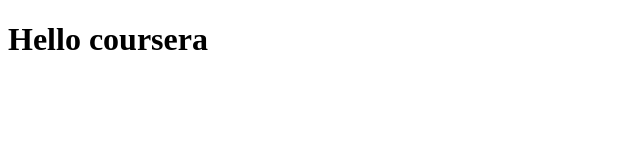
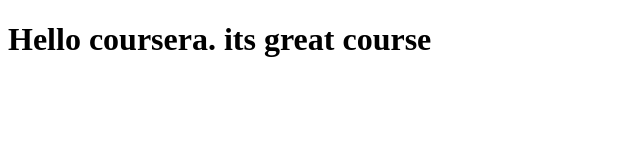
Before and after one commit to Geruteee/coursera-test, a plain HTML site: page site/index.html in a window 1280 px wide. Shown: the whole page, without its empty margins (0-640 px from the left). Drawn offline with Linux system fonts and the light colour scheme.

Commit message:
small addition to my own page

```diff
--- a/site/index.html
+++ b/site/index.html
@@ -4,6 +4,6 @@
 	<title>hello coursera</title>
 </head>
 <body>
-<h1>Hello coursera</h1>
+<h1>Hello coursera. its great course</h1>
 </body>
 </html>
```
